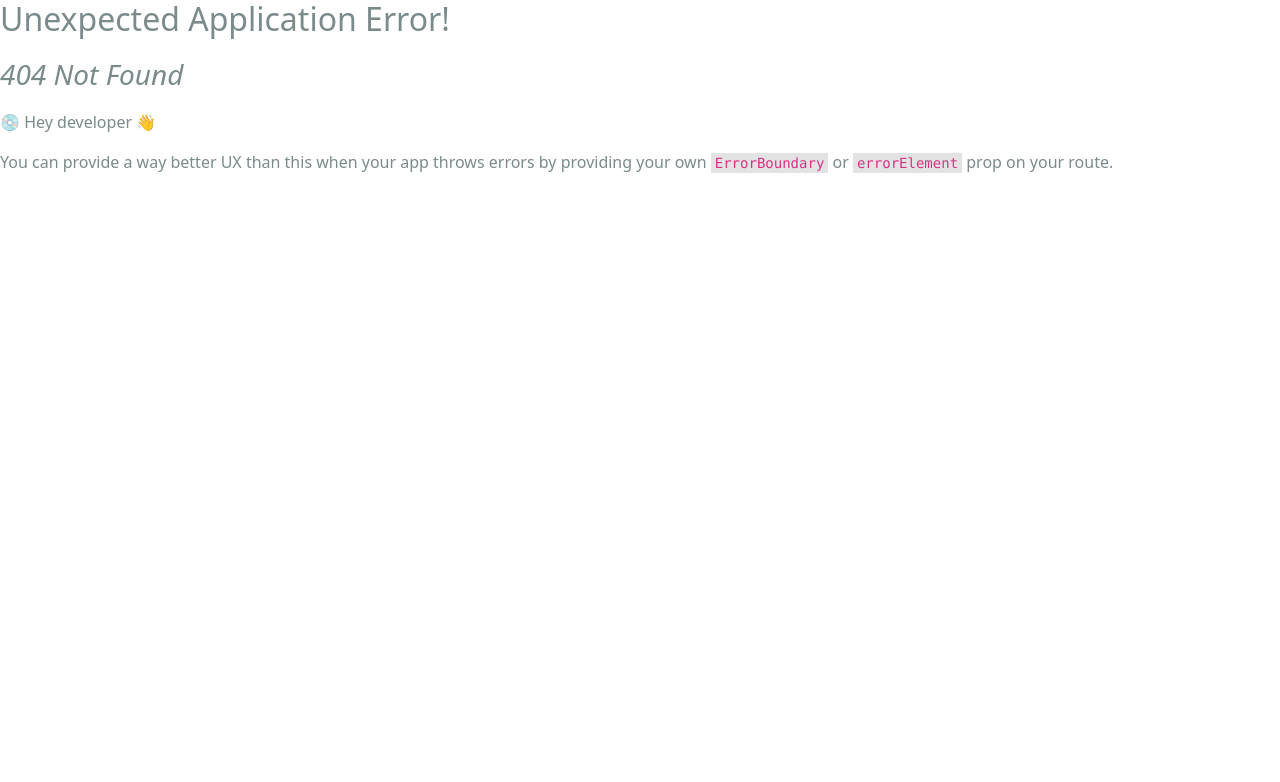
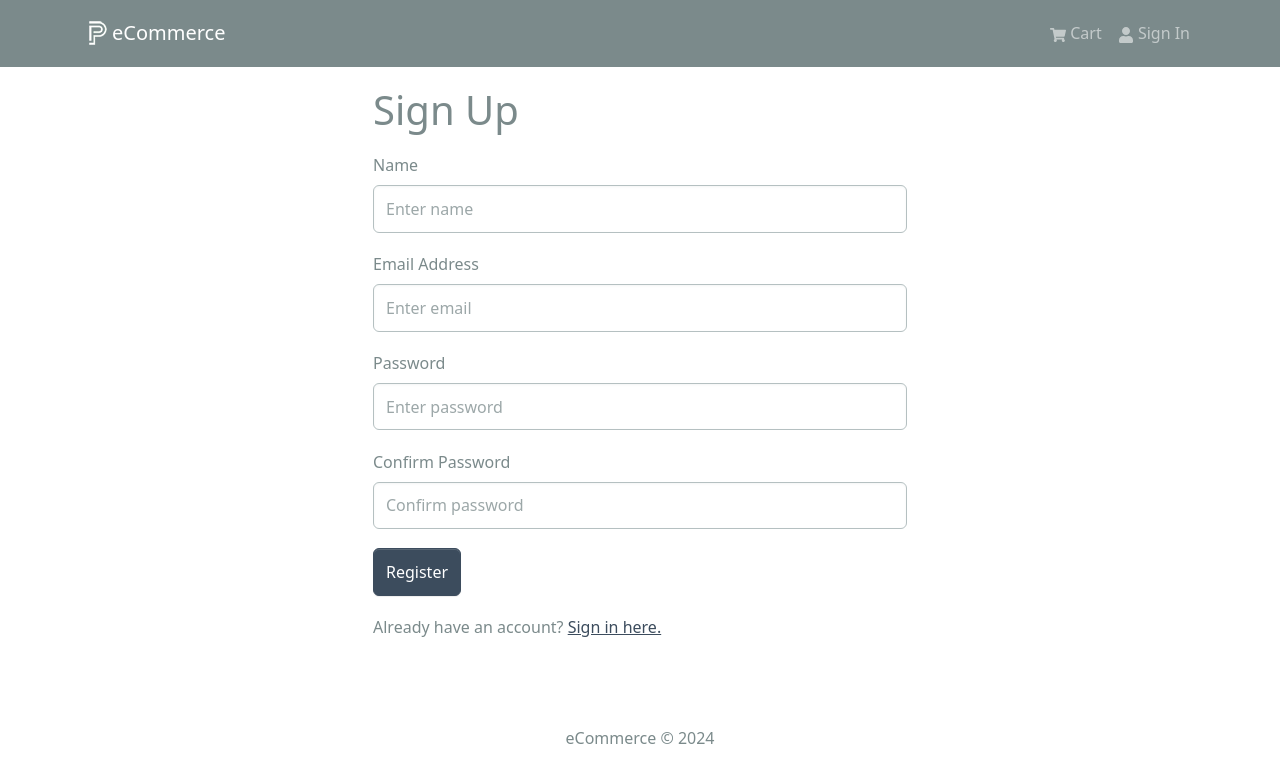
Before and after one commit to KueZie/estore, a React (Create React App) app in the folder frontend/: page /register in a window 1280 px wide. Before the commit this address had no page. Shown: the top 782 px of the page. Built offline with nearby package versions, Linux system fonts and the light colour scheme.

Commit message:
Various changes: add routes to index and store, extra types, update deps.

```diff
--- a/frontend/src/index.tsx
+++ b/frontend/src/index.tsx
@@ -16,6 +16,8 @@
 import reportWebVitals from './reportWebVitals';
 import { Provider } from 'react-redux';
 import CartScreen from './screens/CartScreen';
+import { LoginScreen } from './screens/LoginScreen';
+import { RegisterScreen } from './screens/RegisterScreen';
 
 const router = createBrowserRouter(
   createRoutesFromElements(
@@ -23,6 +25,8 @@
       <Route index={true} path='/' element={<HomeScreen />} />
       <Route path='/product/:id' element={<ProductScreen />} />
       <Route path='/cart' element={<CartScreen />} />
+      <Route path='/login' element={<LoginScreen />} />
+      <Route path='/register' element={<RegisterScreen />} />
     </Route>
   )
 );
--- a/frontend/src/store.ts
+++ b/frontend/src/store.ts
@@ -1,11 +1,13 @@
 import { configureStore } from "@reduxjs/toolkit";
 import { apiSlice } from "./slices/apiSlice";
 import cartSlice from "./slices/cartSlice";
+import authSlice from "./slices/authSlice";
 
 const store = configureStore({
   reducer: {
     [apiSlice.reducerPath]: apiSlice.reducer,
-    [cartSlice.reducerPath]: cartSlice.reducer
+    [cartSlice.reducerPath]: cartSlice.reducer,
+    'auth': authSlice
   },
   middleware: (getDefaultMiddleware) => getDefaultMiddleware().concat(apiSlice.middleware),
   devTools: process.env.NODE_ENV !== 'production'
```
Also changed, not shown: frontend/src/types.ts (+7 -0 lines), 1 other file (tests, documents, lock files or other folders).
